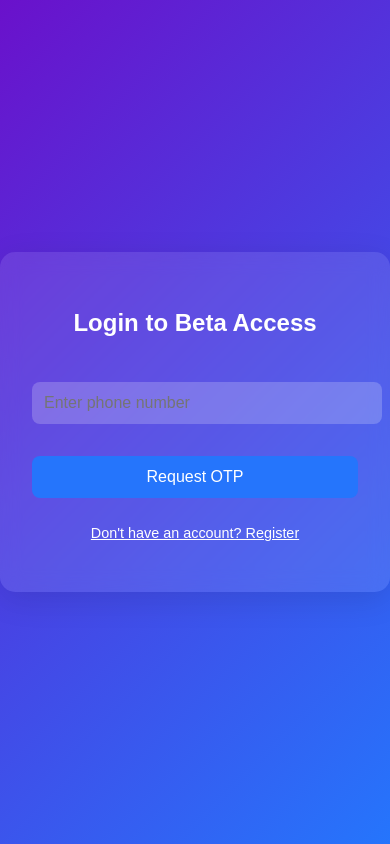
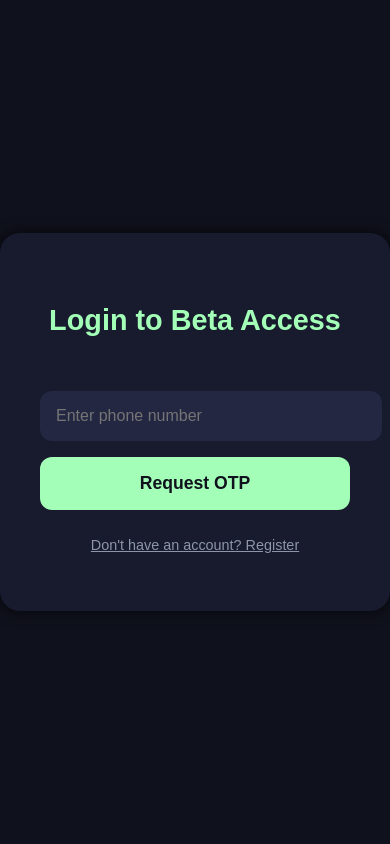
Before and after one commit to atozats/Maps, a React (Create React App) app in the folder mapshome/: page / in a window 390 px wide. Built offline with nearby package versions, Linux system fonts and the light colour scheme.

Commit message:
login page css update

```diff
--- a/mapshome/package.json
+++ b/mapshome/package.json
@@ -43,5 +43,8 @@
       "last 1 firefox version",
       "last 1 safari version"
     ]
+  },
+  "devDependencies": {
+    "workbox-webpack-plugin": "^7.3.0"
   }
 }
--- a/mapshome/src/components/BetaAccessRoute.jsx
+++ b/mapshome/src/components/BetaAccessRoute.jsx
@@ -1,5 +1,3 @@
-
-
 import { useContext, useState } from "react";
 import { Outlet } from "react-router-dom";
 import { BetaAccessContext } from "../context/BetaAccessContext";
@@ -103,60 +101,62 @@ const BetaAccessRoute = () => {
 
 export default BetaAccessRoute;
 
-// CSS Styles (Inline using JavaScript objects)
+// Updated CSS Styles (Inline using JavaScript objects)
 const styles = {
   betaAccessContainer: {
     display: "flex",
     justifyContent: "center",
     alignItems: "center",
     height: "100vh",
-    background: "linear-gradient(135deg, #6a11cb, #2575fc)",
-    color: "white",
-    fontFamily: "'Arial', sans-serif",
+    backgroundColor: "#0f111c", // Dark background
+    fontFamily: "'Poppins', sans-serif",
   },
   formContainer: {
-    background: "rgba(255, 255, 255, 0.1)",
-    padding: "2rem",
-    borderRadius: "15px",
-    boxShadow: "0 8px 32px rgba(0, 0, 0, 0.1)",
-    backdropFilter: "blur(10px)",
-    textAlign: "center",
+    background: "#171b2d",
+    padding: "2.5rem",
+    borderRadius: "20px",
+    boxShadow: "0 0 15px rgba(0, 0, 0, 0.7)",
     width: "100%",
     maxWidth: "400px",
+    color: "#e5e7eb",
+  },
+  heading: {
+    marginBottom: "2rem",
+    fontSize: "1.8rem",
+    fontWeight: "600",
+    color: "#a3ffb7", // Green accent
+    textAlign: "center",
   },
   inputField: {
     width: "100%",
-    padding: "0.75rem",
+    padding: "1rem",
     margin: "1rem 0",
     border: "none",
-    borderRadius: "8px",
-    background: "rgba(255, 255, 255, 0.2)",
-    color: "white",
+    borderRadius: "12px",
+    background: "#232742",
+    color: "#e5e7eb",
     fontSize: "1rem",
     outline: "none",
     transition: "background 0.3s ease",
   },
   submitButton: {
     width: "100%",
-    padding: "0.75rem",
+    padding: "1rem",
     border: "none",
-    borderRadius: "8px",
-    background: "#2575fc",
-    color: "white",
-    fontSize: "1rem",
+    borderRadius: "12px",
+    background: "#a3ffb7", // Green button
+    color: "#0f111c",
+    fontSize: "1.1rem",
+    fontWeight: "600",
     cursor: "pointer",
     transition: "background 0.3s ease",
-    marginTop: "1rem",
-  },
-  heading: {
-    marginBottom: "1.5rem",
-    fontSize: "1.5rem",
-    fontWeight: "600",
   },
   toggleText: {
     marginTop: "1.5rem",
     fontSize: "0.9rem",
     cursor: "pointer",
     textDecoration: "underline",
+    color: "#8e95a9",
+    textAlign: "center",
   },
 };
--- a/mapshome/src/components/CLAApp.js
+++ b/mapshome/src/components/CLAApp.js
@@ -9,7 +9,7 @@ const CLAApp = () => {
   const handleSign = async () => {
     setStatus('');
     try {
-      const res = await fetch('http://localhost:5000/api/cla-sign', {
+      const res = await fetch('https://atozmap.com/api/cla-sign', {
         method: 'POST',
         headers: { 'Content-Type': 'application/json' },
         body: JSON.stringify({ username }),
@@ -24,7 +24,7 @@ const CLAApp = () => {
   const handleCheck = async () => {
     setCheckStatus('');
     try {
-      const res = await fetch('http://localhost:5000/api/check-cla', {
+      const res = await fetch('https://atozmap.com/api/check-cla', {
         method: 'POST',
         headers: { 'Content-Type': 'application/json' },
         body: JSON.stringify({ username }),
--- a/mapshome/src/components/FeedbackForm.js
+++ b/mapshome/src/components/FeedbackForm.js
@@ -20,7 +20,7 @@ const FeedbackForm = () => {
     setStatus("Sending...");
 
     try {
-      const response = await fetch("http://localhost:5000/feedback", {
+      const response = await fetch("https://atozmap.com/feedback", {
         method: "POST",
         headers: {
           "Content-Type": "application/json",
--- a/mapshome/src/components/OpenStreetComponent.js
+++ b/mapshome/src/components/OpenStreetComponent.js
@@ -76,7 +76,7 @@ const OpenStreetComponent = () => {
   // Fetch places data from backend
   useEffect(() => {
     axios
-      .get("http://localhost:5000/places")
+      .get("https://atozmap.com/places")
       .then((response) => {
         setPlaces(response.data);
       })
--- a/mapshome/src/components/OwnMapComponent.js
+++ b/mapshome/src/components/OwnMapComponent.js
@@ -12,7 +12,7 @@ const OwnMapComponent = () => {
   const [mapData, setMapData] = useState({ countries: [], countryData: null });
   const [dimensions, setDimensions] = useState({
     width: window.innerWidth,
-    height: window.innerHeight - 60
+    height: window.innerHeight - 60,
   });
   const [loading, setLoading] = useState(true);
   const [error, setError] = useState(null);
@@ -25,7 +25,7 @@ const OwnMapComponent = () => {
     const handleResize = () => {
       setDimensions({
         width: window.innerWidth,
-        height: window.innerHeight - 60
+        height: window.innerHeight - 60,
       });
     };
 
@@ -36,49 +36,38 @@ const OwnMapComponent = () => {
   // Load the map data only once
   useEffect(() => {
     setLoading(true);
-
-    // Update status message using state instead of direct DOM manipulation
-    setStatusMessage("Loading map data...");
+    setStatusMessage('Loading map data...');
 
     Promise.all([
-      fetch("/countries-110m.json").then((res) => res.json()),
-      fetch("http://localhost:5000/worldcountriesstates.json").then((res) => res.json()),
+      fetch('/countries-110m.json').then((res) => res.json()),
+      fetch('https://atozmap.com/worldcountriesstates.json').then((res) => res.json()),
     ])
       .then(([worldData, countryData]) => {
-        console.log("Backend country data loaded:", countryData);
         const countries = topojson.feature(worldData, worldData.objects.countries).features;
-
-        // Map topojson country IDs to our country data for easier lookup
         const countryMap = new Map();
         if (countryData && countryData.countries) {
           countryData.countries.forEach((country) => {
-            // Find matching feature in topojson data
             const feature = countries.find((f) => f.id === country.code);
             if (feature) {
               feature.properties.countryData = country;
               feature.properties.area = country.area || 0;
               feature.properties.name = country.name;
               feature.properties.zoomLevel = country.zoomLevel;
-
-              // Log the country name and zoom level for debugging
-              console.log(`Country: ${country.name}, Zoom Level: ${country.zoomLevel}`);
             }
             countryMap.set(country.code, country);
           });
         }
-
         setMapData({ countries, countryData, countryMap });
         setLoading(false);
-        setStatusMessage("Map loaded successfully");
+        setStatusMessage('Map loaded successfully');
       })
       .catch((error) => {
-        console.error("Error loading data:", error);
-        setError("Failed to load map data");
+        console.error('Error loading data:', error);
+        setError('Failed to load map data');
         setLoading(false);
-        setStatusMessage("Error loading map");
+        setStatusMessage('Error loading map');
       });
   }, []);
-
 
   // Initialize and update the map
   useEffect(() => {
@@ -86,213 +75,130 @@ const OwnMapComponent = () => {
 
     const { width, height } = dimensions;
     const svg = d3.select(svgRef.current);
+    svg.selectAll('*').remove();
+    svg.attr('width', width).attr('height', height);
 
-    // Clear previous content
-    svg.selectAll("*").remove();
-
-    svg.attr("width", width)
-       .attr("height", height);
-
-    // Create map container group
-    const g = svg.append("g");
+    const g = svg.append('g');
     mapRef.current = g;
 
-    // Define map constants
     const MIN_ZOOM = 1;
     const MAX_ZOOM = 8;
-
-    // Create base scale factor for proper world fit
     const baseScale = width / 6.2;
-
-    // Setup base projection for the main map
-    const projection = d3.geoMercator()
-      .scale(baseScale)
-      .translate([width / 2, height / 2]);
-
-    // Calculate the width of the world in projected coordinates
-    // This is important for continuous scrolling
+    const projection = d3.geoMercator().scale(baseScale).translate([width / 2, height / 2]);
     const worldWidth = Math.PI * 2 * baseScale;
-
-    // Draw the base map
     const path = d3.geoPath().projection(projection);
 
-    // Create water background
-    g.append("rect")
-      .attr("width", width * 3) // Make wider to cover extended area
-      .attr("height", height)
-      .attr("x", -width) // Position to allow for scrolling left
-      .attr("fill", "#a4d1e8");
+    g.append('rect')
+      .attr('width', width * 3)
+      .attr('height', height)
+      .attr('x', -width)
+      .attr('fill', '#a4d1e8');
 
-    // Draw countries and labels
     drawMapFeatures(g, mapData, path);
 
-    // Setup custom zoom behavior with continuous scrolling
-    const zoom = d3.zoom()
-      .scaleExtent([MIN_ZOOM, MAX_ZOOM]) // Set min/max zoom levels
-      .translateExtent([[-Infinity, -height], [Infinity, height * 2]]) // Limit vertical panning
-      .on("zoom", (event) => {
-        // Get the current transform
+    const zoom = d3
+      .zoom()
+      .scaleExtent([MIN_ZOOM, MAX_ZOOM])
+      .translateExtent([[-Infinity, -height], [Infinity, height * 2]])
+      .on('zoom', (event) => {
         const transform = event.transform;
-
-        // Apply x-transform with modulo for continuous horizontal scrolling
         const xMod = transform.x % (worldWidth * transform.k);
-
-        // Apply the transform
-        g.attr("transform", `translate(${xMod}, ${transform.y}) scale(${transform.k})`);
-
-        // Update label visibility based on zoom level
+        g.attr('transform', `translate(${xMod}, ${transform.y}) scale(${transform.k})`);
         updateLabelVisibility(g, transform.k);
-
-        // Create map copies for continuous scrolling
         updateMapCopies(svg, g, xMod, transform.k, transform.y, worldWidth, mapData, width, height);
-
-        // Update zoom level state instead of DOM manipulation
         setCurrentZoomLevel(transform.k.toFixed(1));
       });
 
     zoomRef.current = zoom;
     svg.call(zoom);
-
-    // Set initial zoom (starting view)
     const initialTransform = d3.zoomIdentity.translate(0, 0).scale(MIN_ZOOM);
     svg.call(zoom.transform, initialTransform);
-
-    // Initialize label visibility for starting zoom level - all labels visible initially
     updateLabelVisibility(g, MIN_ZOOM);
-
   }, [mapData, dimensions]);
 
-  // Function to update label visibility based on zoom level
+  // Function to update label visibility
   function updateLabelVisibility(container, zoomLevel) {
-    // Make sure country labels are displayed appropriately
-    container.selectAll(".country-label")
-      .style("display", "block"); // Always show labels
+    container.selectAll('.country-label').style('display', 'block');
   }
 
   // Function to draw map features
   function drawMapFeatures(container, mapData, path) {
-    // Create a country group
-    const countryGroup = container.append("g")
-      .attr("class", "countries");
-
-    // Draw countries
-    countryGroup.selectAll("path")
+    const countryGroup = container.append('g').attr('class', 'countries');
+    countryGroup
+      .selectAll('path')
       .data(mapData.countries)
-      .enter().append("path")
-      .attr("d", path)
-      .attr("fill", d => d.id === selectedCountry ? "#c0c0c0" : "#e8e8e8")
-      .attr("stroke", d => d.id === selectedCountry ? "#666666" : "#cccccc")
-      .attr("stroke-width", d => d.id === selectedCountry ? 1 : 0.5)
-      .attr("data-country-id", d => d.id)
-      .on("mouseover", function () {
+      .enter()
+      .append('path')
+      .attr('d', path)
+      .attr('fill', (d) => (d.id === selectedCountry ? '#c0c0c0' : '#e8e8e8'))
+      .attr('stroke', (d) => (d.id === selectedCountry ? '#666666' : '#cccccc'))
+      .attr('stroke-width', (d) => (d.id === selectedCountry ? 1 : 0.5))
+      .attr('data-country-id', (d) => d.id)
+      .on('mouseover', function () {
+        d3.select(this).attr('fill', '#d0d0d0').attr('stroke', '#999999').attr('stroke-width', 1);
+      })
+      .on('mouseout', function (_, d) {
         d3.select(this)
-          .attr("fill", "#d0d0d0")
-          .attr("stroke", "#999999")
-          .attr("stroke-width", 1);
+          .attr('fill', d.id === selectedCountry ? '#c0c0c0' : '#e8e8e8')
+          .attr('stroke', d.id === selectedCountry ? '#666666' : '#cccccc')
+          .attr('stroke-width', d.id === selectedCountry ? 1 : 0.5);
       })
-      .on("mouseout", function (_, d) {
-        d3.select(this)
-          .attr("fill", d.id === selectedCountry ? "#c0c0c0" : "#e8e8e8")
-          .attr("stroke", d.id === selectedCountry ? "#666666" : "#cccccc")
-          .attr("stroke-width", d.id === selectedCountry ? 1 : 0.5);
-      })
-      .on("click", function (_, d) {
-        const countryData = d.properties.countryData || mapData.countryData?.countries.find(
-          country => country.code === d.id
-        );
-
+      .on('click', function (_, d) {
+        const countryData = d.properties.countryData || mapData.countryData?.countries.find((country) => country.code === d.id);
         if (countryData && countryData.latitude && countryData.longitude) {
           setSelectedCountry(d.id);
           zoomToCountry(container, countryData);
         }
       });
 
-    // Create separate label group
-    const labelGroup = container.append("g")
-      .attr("class", "country-labels");
-
-    // Country labels with fixed font size
-    labelGroup.selectAll("text")
+    const labelGroup = container.append('g').attr('class', 'country-labels');
+    labelGroup
+      .selectAll('text')
       .data(mapData.countries)
       .enter()
-      .append("text")
-      .attr("class", "country-label")
-      .attr("transform", d => {
+      .append('text')
+      .attr('class', 'country-label')
+      .attr('transform', (d) => {
         const centroid = path.centroid(d);
         if (!isNaN(centroid[0]) && !isNaN(centroid[1])) {
           return `translate(${centroid[0]}, ${centroid[1]})`;
         }
         return null;
       })
-      .style("text-anchor", "middle")
-      .style("dominant-baseline", "central")
-      .style("font-family", "Arial, sans-serif")
-      .style("fill", "#333")
-      .style("pointer-events", "none")
-      .style("text-shadow", "0px 0px 3px white, 0px 0px 3px white, 0px 0px 3px white, 0px 0px 3px white")
-      .style("font-size", "5px")  // Fixed font size
-      .text(d => d.properties.name || "")
-      .style("display", "block"); // Labels visible by default
+      .style('text-anchor', 'middle')
+      .style('dominant-baseline', 'central')
+      .style('font-family', 'Arial, sans-serif')
+      .style('fill', '#333')
+      .style('pointer-events', 'none')
+      .style('text-shadow', '0px 0px 3px white, 0px 0px 3px white, 0px 0px 3px white, 0px 0px 3px white')
+      .style('font-size', '5px')
+      .text((d) => d.properties.name || '')
+      .style('display', 'block');
   }
 
-  // Enhanced function to zoom to a specific country using its custom zoom level from backend
+  // Function to zoom to a specific country
   function zoomToCountry(container, country) {
     if (!zoomRef.current || !svgRef.current || !country.latitude || !country.longitude) return;
-
     const { width, height } = dimensions;
     const svg = d3.select(svgRef.current);
-
-    // Setup a temporary projection to convert lat/lng to pixels
-    const tempProjection = d3.geoMercator()
-      .scale(width / 6.2)
-      .translate([width / 2, height / 2]);
-
-    // Calculate pixel position of the country
+    const tempProjection = d3.geoMercator().scale(width / 6.2).translate([width / 2, height / 2]);
     const [x, y] = tempProjection([country.longitude, country.latitude]);
-
-    // Use the country's custom zoom level from backend
     let zoomLevel = country.zoomLevel || 4;
-
-    // Create a new transform to center on the country with its specific zoom level
-    const transform = d3.zoomIdentity
-      .translate(width / 2 - x * zoomLevel, height / 2 - y * zoomLevel)
-      .scale(zoomLevel);
-
-    // Apply the transform with a smooth transition
-    svg.transition().duration(750)
-      .call(zoomRef.current.transform, transform);
-
-    // Use state instead of direct DOM manipulation
+    const transform = d3.zoomIdentity.translate(width / 2 - x * zoomLevel, height / 2 - y * zoomLevel).scale(zoomLevel);
+    svg.transition().duration(750).call(zoomRef.current.transform, transform);
     setStatusMessage(`${country.name} - Zoom Level: ${zoomLevel}`);
   }
 
   // Function to update map copies for continuous scrolling
   function updateMapCopies(svg, mainMap, xTransform, kScale, yTransform, worldWidth, mapData, width, height) {
-    // Remove existing copies
-    svg.selectAll(".map-copy").remove();
-
-    // Create copies to the left and right of the current view
-    [-1, 1].forEach(offset => {
-      // Calculate position for this copy
-      const copyX = xTransform + (offset * worldWidth * kScale);
-
-      // Only create copies that are within or close to the viewport
+    svg.selectAll('.map-copy').remove();
+    [-1, 1].forEach((offset) => {
+      const copyX = xTransform + offset * worldWidth * kScale;
       if (copyX > -width * kScale && copyX < width * 2 * kScale) {
-        const copyProjection = d3.geoMercator()
-          .scale(width / 6.2)
-          .translate([width / 2, height / 2]);
-
+        const copyProjection = d3.geoMercator().scale(width / 6.2).translate([width / 2, height / 2]);
         const path = d3.geoPath().projection(copyProjection);
-
-        // Create copy group
-        const copy = svg.append("g")
-          .attr("class", "map-copy")
-          .attr("transform", `translate(${copyX}, ${yTransform}) scale(${kScale})`);
-
-        // Draw features on the copy
+        const copy = svg.append('g').attr('class', 'map-copy').attr('transform', `translate(${copyX}, ${yTransform}) scale(${kScale})`);
         drawMapFeatures(copy, mapData, path);
-
-        // Update label visibility for the copy based on current zoom level
         updateLabelVisibility(copy, kScale);
       }
     });
@@ -301,49 +207,32 @@ const OwnMapComponent = () => {
   // Zoom control functions
   const handleZoomIn = () => {
     if (!zoomRef.current || !svgRef.current) return;
-
     const svg = d3.select(svgRef.current);
     const currentTransform = d3.zoomTransform(svg.node());
-
-    // Create a new transform with increased scale
-    const newTransform = d3.zoomIdentity
-      .translate(currentTransform.x, currentTransform.y)
-      .scale(currentTransform.k * 1.3); // Increase zoom by 30%
-
+    const newTransform = d3.zoomIdentity.translate(currentTransform.x, currentTransform.y).scale(currentTransform.k * 1.3);
     svg.transition().duration(300).call(zoomRef.current.transform, newTransform);
   };
 
   const handleZoomOut = () => {
     if (!zoomRef.current || !svgRef.current) return;
-
     const svg = d3.select(svgRef.current);
     const currentTransform = d3.zoomTransform(svg.node());
-
-    // Create a new transform with decreased scale
-    const newTransform = d3.zoomIdentity
-      .translate(currentTransform.x, currentTransform.y)
-      .scale(Math.max(1, currentTransform.k / 1.3)); // Decrease zoom by 30% but don't go below 1
-
+    const newTransform = d3.zoomIdentity.translate(currentTransform.x, currentTransform.y).scale(Math.max(1, currentTransform.k / 1.3));
     svg.transition().duration(300).call(zoomRef.current.transform, newTransform);
   };
 
   const handleResetView = () => {
     if (!zoomRef.current || !svgRef.current) return;
-
     const svg = d3.select(svgRef.current);
     const initialTransform = d3.zoomIdentity.translate(0, 0).scale(1);
-
     svg.transition().duration(300).call(zoomRef.current.transform, initialTransform);
     setSelectedCountry(null);
     setStatusMessage('');
   };
 
-  // Function to zoom to a specific country by code with its custom zoom level
   const zoomToCountryByCode = (countryCode) => {
     if (!countryCode || !mapData.countryMap) return;
-
     const country = mapData.countryMap.get(countryCode);
-
     if (country && country.latitude && country.longitude) {
       setSelectedCountry(countryCode);
       zoomToCountry(mapRef.current, country);
@@ -359,73 +248,140 @@ const OwnMapComponent = () => {
   }
 
   return (
-    <div style={{ width: "100%", height: "100vh", margin: 0, padding: 0 }}>
-      <div style={{ padding: "10px", borderBottom: "1px solid #ddd", display: "flex", justifyContent: "space-between", alignItems: "center" }}>
-        <div>
-          <button
-            onClick={handleZoomIn}
-            style={{ padding: "5px 10px", marginRight: "5px", backgroundColor: "#4CAF50", color: "white", border: "none", borderRadius: "4px", cursor: "pointer" }}
-          >
+    <div style={styles.container}>
+      <div style={styles.controlBar}>
+        <div style={styles.controls}>
+          <button onClick={handleZoomIn} style={styles.button}>
             Zoom In
           </button>
-          <button
-            onClick={handleZoomOut}
-            style={{ padding: "5px 10px", marginRight: "5px", backgroundColor: "#f44336", color: "white", border: "none", borderRadius: "4px", cursor: "pointer" }}
-          >
+          <button onClick={handleZoomOut} style={styles.button}>
             Zoom Out
           </button>
-          <button
-            onClick={handleResetView}
-            style={{ padding: "5px 10px", backgroundColor: "#2196F3", color: "white", border: "none", borderRadius: "4px", cursor: "pointer" }}
-          >
+          <button onClick={handleResetView} style={styles.button}>
             Reset View
           </button>
-          <span ref={zoomLevelRef} style={{ marginLeft: "10px", fontSize: "12px", color: "#666" }}>
+          <span ref={zoomLevelRef} style={styles.zoomLevel}>
             Current Zoom: {currentZoomLevel}
           </span>
         </div>
-        <div ref={countryInfoRef} style={{ fontWeight: "bold", minWidth: "150px", textAlign: "center" }}>
+        <div ref={countryInfoRef} style={styles.statusMessage}>
           {statusMessage}
         </div>
         <div>
-          <select
-            onChange={(e) => e.target.value && zoomToCountryByCode(e.target.value)}
-            style={{ padding: "5px", borderRadius: "4px", border: "1px solid #ddd", minWidth: "200px" }}
-            defaultValue=""
-          >
+          <select onChange={(e) => e.target.value && zoomToCountryByCode(e.target.value)} style={styles.dropdown}>
             <option value="">Select a country...</option>
-            {mapData.countryData && mapData.countryData.countries &&
+            {mapData.countryData &&
+              mapData.countryData.countries &&
               mapData.countryData.countries
-                .filter(country => country.latitude && country.longitude)
+                .filter((country) => country.latitude && country.longitude)
                 .sort((a, b) => a.name.localeCompare(b.name))
-                .map(country => (
+                .map((country) => (
                   <option key={country.code} value={country.code}>
                     {country.name} (Zoom: {country.zoomLevel})
                   </option>
-                ))
-            }
+                ))}
           </select>
         </div>
       </div>
-      <div
-        id="mapContainer"
-        style={{
-          width: "100%",
-          height: "calc(100vh - 60px)",
-          overflow: "hidden",
-          backgroundColor: "#a4d1e8"
-        }}
-      >
-        <svg
-          ref={svgRef}
-          style={{
-            width: "100%",
-            height: "100%"
-          }}
-        ></svg>
+      <div style={styles.mapContainer}>
+        <svg ref={svgRef} style={styles.svg}></svg>
       </div>
     </div>
   );
 };
 
+// Responsive styles
+const styles = {
+  container: {
+    width: '100%',
+    height: '100vh',
+    margin: 0,
+    padding: 0,
+  },
+  controlBar: {
+    padding: '10px',
+    borderBottom: '1px solid #ddd',
+    display: 'flex',
+    flexDirection: 'row',
+    justifyContent: 'space-between',
+    alignItems: 'center',
+    flexWrap: 'wrap',
+    gap: '10px',
+    backgroundColor: '#f9f9f9',
+  },
+  controls: {
+    display: 'flex',
+    gap: '5px',
+    flexWrap: 'wrap',
+  },
+  button: {
+    padding: '5px 10px',
+    backgroundColor: '#4CAF50',
+    color: 'white',
+    border: 'none',
+    borderRadius: '4px',
+    cursor: 'pointer',
+    fontSize: '14px',
+  },
+  zoomLevel: {
+    marginLeft: '10px',
+    fontSize: '14px',
+    color: '#666',
+  },
+  statusMessage: {
+    fontWeight: 'bold',
+    minWidth: '150px',
+    textAlign: 'center',
+    fontSize: '14px',
+  },
+  dropdown: {
+    padding: '5px',
+    borderRadius: '4px',
+    border: '1px solid #ddd',
+    minWidth: '200px',
+    fontSize: '14px',
+  },
+  mapContainer: {
+    width: '100%',
+    height: 'calc(100vh - 60px)',
+    overflow: 'hidden',
+    backgroundColor: '#a4d1e8',
+  },
+  svg: {
+    width: '100%',
+    height: '100%',
+  },
+  '@media (max-width: 768px)': {
+    controlBar: {
+      flexDirection: 'column',
+      alignItems: 'flex-start',
+      padding: '5px',
+    },
+    controls: {
+      width: '100%',
+      justifyContent: 'space-between',
+    },
+    button: {
+      flex: 1,
+      fontSize: '12px',
+    },
+    zoomLevel: {
+      marginLeft: '0',
+      marginTop: '5px',
+      fontSize: '12px',
+    },
+    statusMessage: {
+      width: '100%',
+      textAlign: 'left',
+      marginTop: '5px',
+      fontSize: '12px',
+    },
+    dropdown: {
+      width: '100%',
+      marginTop: '5px',
+      fontSize: '12px',
+    },
+  },
+};
+
 export default OwnMapComponent;
--- a/mapshome/src/index.js
+++ b/mapshome/src/index.js
@@ -3,6 +3,7 @@ import ReactDOM from 'react-dom/client';
 import './index.css';
 import App from './App';
 import { BetaAccessProvider } from './context/BetaAccessContext';
+import * as serviceWorkerRegistration from './serviceWorkerRegistration';
 
 
 const root = ReactDOM.createRoot(document.getElementById('root'));
@@ -13,3 +14,7 @@ root.render(
     </BetaAccessProvider>
   </React.StrictMode>
 );
+
+// This registers the service worker for PWA installability
+// but doesn't implement offline functionality
+serviceWorkerRegistration.register();
```
Also changed, not shown: mapshome/public/index.html (+33 -30 lines), mapshome/public/service-worker.js (added, +16 -0 lines), mapshome/src/context/BetaAccessContext.js (+4 -4 lines), mapshome/src/serviceWorkerRegistration.js (added, +91 -0 lines), mapshome/public/logo.png (added), mapshome/public/manifest.json (added), 1 other file (tests, documents, lock files or other folders).
